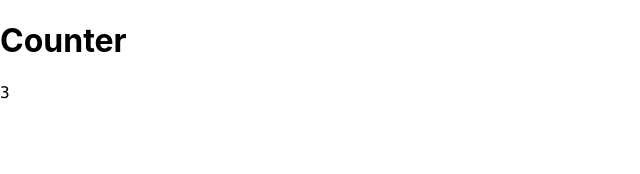
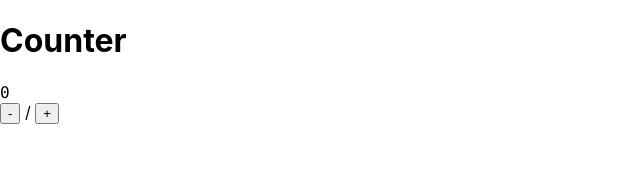
Before and after one commit to ejelome/react-counter, a React (Create React App) app: page / in a window 1280 px wide. Shown: the top 174 px of the page, without its empty margins (0-640 px from the left). Built offline with nearby package versions, Linux system fonts and the light colour scheme.

Commit message:
Add event

```diff
--- a/src/App.js
+++ b/src/App.js
@@ -7,12 +7,21 @@ const capitalize = (string) => {
 };
 
 const Title = ({ className, title }) => <h1 className={className}>{title}</h1>;
+
 const Counter = ({ initialState = 0 }) => {
   const [count, setCount] = useState(initialState);
-
-  count < 3 && setCount(count + 1);
-
-  return <code>{count}</code>;
+  const handleIncrement = () => setCount(count + 1);
+  const handleDecrement = () => setCount(count - 1);
+  return (
+    <div>
+      <div>
+        <code>{count}</code>
+      </div>
+      <button onClick={handleDecrement}>-</button>
+      {" / "}
+      <button onClick={handleIncrement}>+</button>
+    </div>
+  );
 };
 
 const App = () => {
```
Also changed, not shown: 1 other file (tests, documents, lock files or other folders).
